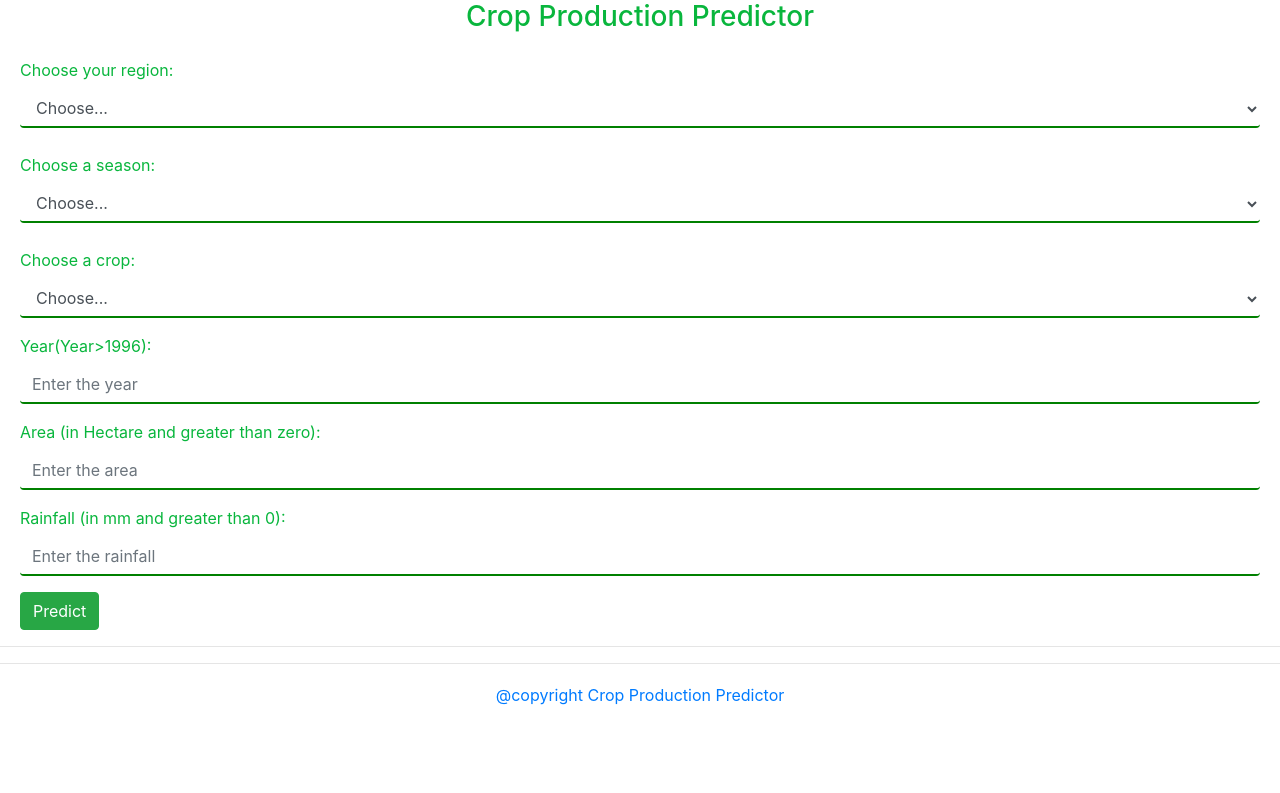
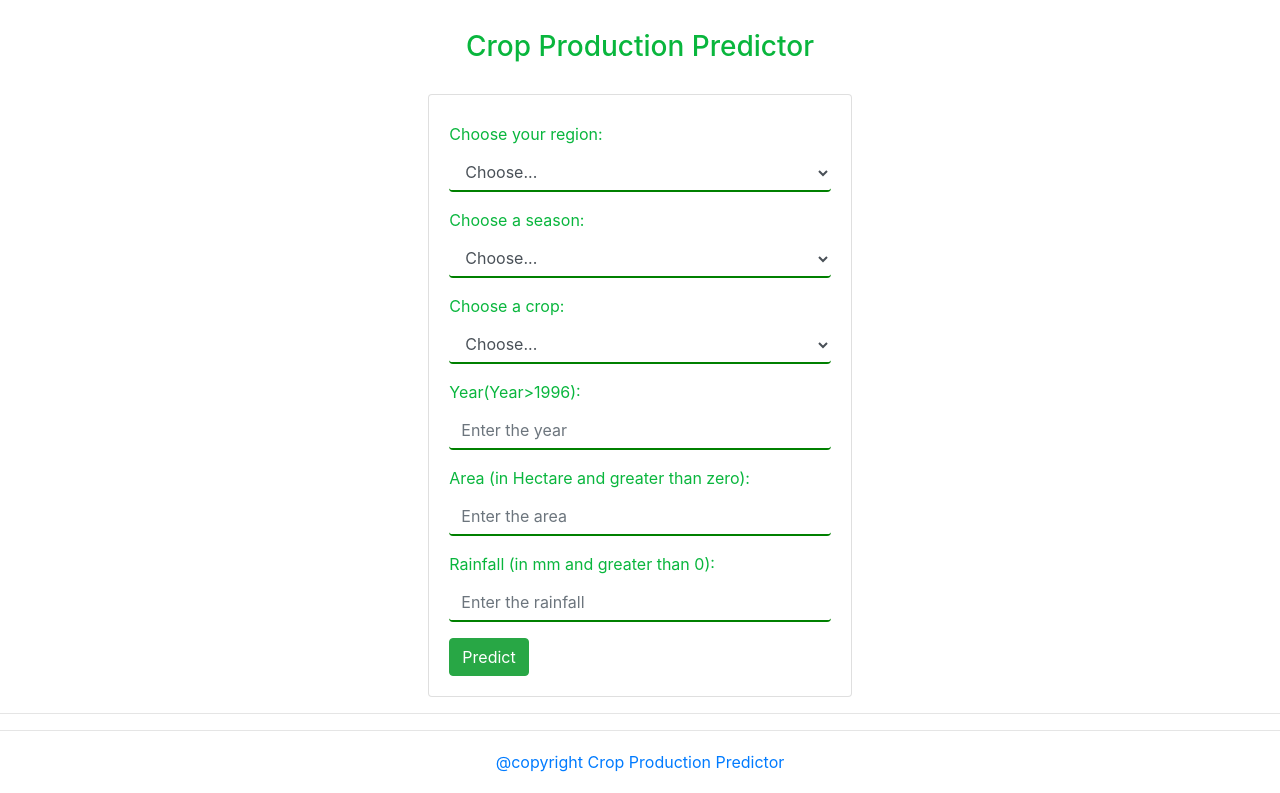
Before and after one commit to shubham-yadav-git/crop-production-predictor, a Flask app: page / in a window 1280 px wide. Shown: the part 71-864 px from the top of the page. Before the commit the page ends 776 px from the top, so only its background shows below. Run offline with Flask 2, Linux system fonts and the light colour scheme; parts of the project's set-up code (start-up, migrations or seed data) failed here and were passed over; some libraries are stand-ins or nearby versions.

Commit message:
Updated index layout for large screens

```diff
--- a/templates/index.html
+++ b/templates/index.html
@@ -71,16 +71,11 @@
 </nav>
 
 
-
-
-
-
-
-<h3 style="text-align: center;">Crop Production Predictor</h3>
+<h3 style="text-align: center; margin:30px">Crop Production Predictor</h3>
 
 
 <div class="formcontainer">
-    <div class="container-fluid">
+    <div class="container-fluid col-lg-4 card" style="padding:20px;">
         <Form action="/predict" method="post" id="predict">
             <!-- <img src="{{url_for('static', filename='1.jpeg')}}" width="20%" height="10%"></center> -->
             <div class="form-group" style="margin-top:2%">
```
